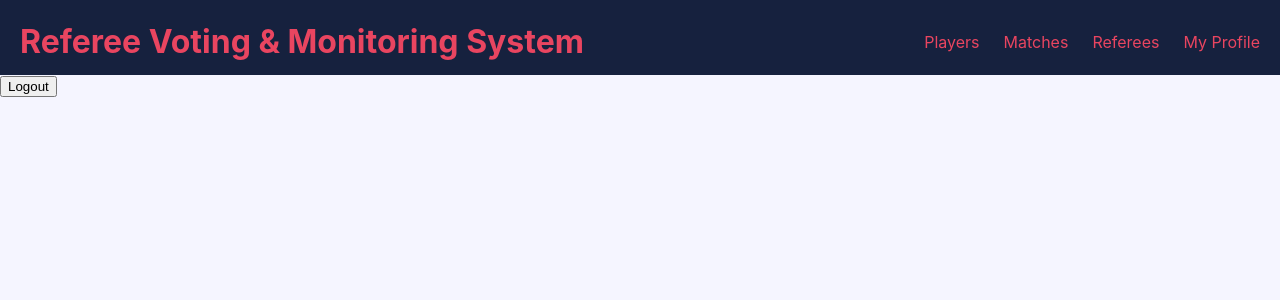
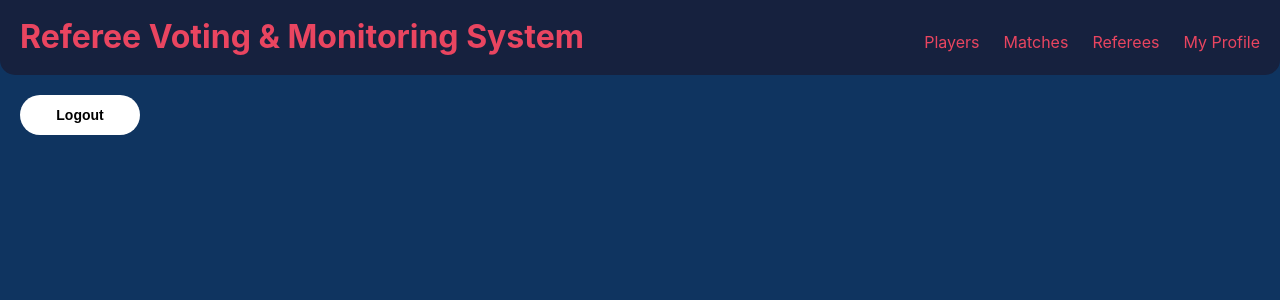
Before and after one commit to SU-CS308-22FA/TEAM37_Referee_Voting_and_Monitoring_System, a React (Create React App) app in the folder client/: page / in a window 1280 px wide. Shown: the top 300 px of the page. Built offline with nearby package versions, Linux system fonts and the light colour scheme; sample sign-in values are in the browser's storage.

Commit message:
front end improvements, fixing bugs

```diff
--- a/client/src/App.css
+++ b/client/src/App.css
@@ -3,33 +3,75 @@
   justify-content: center;
   align-items: center;
 }
+
 .column {
   flex-direction: column;
 }
+
 .full_screen {
   width: 100vw;
   height: 100vh;
 }
 .new_user_btn_container {
-  width: 100 vw;
-  margin: 20 px 0;
+  width: 100vw;
+  margin: 20px 0;
 }
 
 .table_container {
-  width: 800 px !important;
+  width: 800px !important;
 }
+
 .form_container {
   width: 350px;
   padding: 30px;
   margin: 0;
   text-transform: uppercase;
 }
-.input {
-  width: 100% !important;
-  margin: 5px 0 !important;
+
+/*  NAV BAR CSS START   */
+.nav {
+  height: 75px;
+  background-color: #16213e;
+  color: white;
+  display: flex;
+  justify-content: space-between;
+  align-items: stretch;
+  gap: 2rem;
+  padding: 0 1rem;
+  border-bottom-left-radius: 15px;
+  border-bottom-right-radius: 15px;
 }
 
-.submit_btn {
-  width: 100% !important;
-  margin-top: 10px !important;
+.site-title {
+  margin-top: -5px;
+  color: #e94560;
+  font-size: 2rem;
+  text-decoration: none;
+  font-weight: bold;
 }
+
+.nav ul {
+  list-style: none;
+  display: flex;
+  gap: 1rem;
+}
+
+.nav a {
+  color: #e94560;
+  text-decoration: none;
+  height: 100%;
+  display: flex;
+  align-items: center;
+  padding: 0.25rem;
+}
+
+.nav li.active {
+  font-weight: 700;
+  font-size: large;
+}
+
+.nav ul a:hover {
+  color: #ce52c7 !important;
+}
+
+/*  NAV BAR CSS END   */
--- a/client/src/components/Screens/HomePage/index.jsx
+++ b/client/src/components/Screens/HomePage/index.jsx
@@ -1,4 +1,5 @@
-import styles from "./styles.modules.css";
+import styles from "./styles.module.css";
+
 import React from "react";
 
 
@@ -12,8 +13,8 @@ const HomePage = () => {
 
 
 	return (
-		<div className={styles.main_container}>
-			<button className={styles.green_btn} onClick={handleLogout}>
+		<div >
+			<button className={styles.logout_button} onClick={handleLogout}>
 				Logout
 			</button>
 		</div>
--- /dev/null
+++ b/client/src/components/Screens/HomePage/styles.module.css
@@ -0,0 +1,12 @@
+.logout_button {
+  border: none;
+  outline: none;
+  padding: 12px 0;
+  background-color: #FFF;
+  border-radius: 20px;
+  width: 120px;
+  font-weight: bold;
+  font-size: 14px;
+  cursor: pointer;
+  margin: 20px;
+}
--- a/client/src/components/Screens/HomePage/styles.modules.css
+++ /dev/null
@@ -1,76 +0,0 @@
-.white_btn {
-  border: none;
-  outline: none;
-  padding: 12px 0;
-  background-color: rgb(121, 16, 16);
-  border-radius: 20px;
-  width: 120px;
-  font-weight: bold;
-  font-size: 14px;
-  cursor: pointer;
-  margin-right: 20px;
-}
-
-.green_btn {
-  border: none;
-  outline: none;
-  padding: 12px 0;
-  background-color: white;
-  border-radius: 20px;
-  width: 100px;
-  font-weight: bold;
-  font-size: 14px;
-  cursor: pointer;
-}
-
-.green_btn {
-  background-color: #3b3db1;
-  color: rgb(126, 3, 3);
-  margin: 20px;
-}
-
-/*  NAV BAR CSS START   */
-.nav {
-  height: 75px;
-  background-color: #16213e;
-  color: white;
-  display: flex;
-  justify-content: space-between;
-  align-items: stretch;
-  gap: 2rem;
-  padding: 0 1rem;
-}
-
-.site-title {
-  padding: 10px;
-  color: #e94560;
-  font-size: 2rem;
-  text-decoration: none;
-  font-weight: bold;
-}
-
-.nav ul {
-  list-style: none;
-  display: flex;
-  gap: 1rem;
-}
-
-.nav a {
-  color: #e94560;
-  text-decoration: none;
-  height: 100%;
-  display: flex;
-  align-items: center;
-  padding: 0.25rem;
-}
-
-.nav li.active {
-  font-weight: 700;
-  font-size: large;
-}
-
-.nav ul a:hover {
-  color: #ce52c7 !important;
-}
-
-/*  NAV BAR CSS END   */
--- a/client/src/index.css
+++ b/client/src/index.css
@@ -5,7 +5,7 @@ body {
     sans-serif;
   -webkit-font-smoothing: antialiased;
   -moz-osx-font-smoothing: grayscale;
-  background-color: #f5f5ff;
+  background-color: #0f3460;
 }
 
 code {
```
